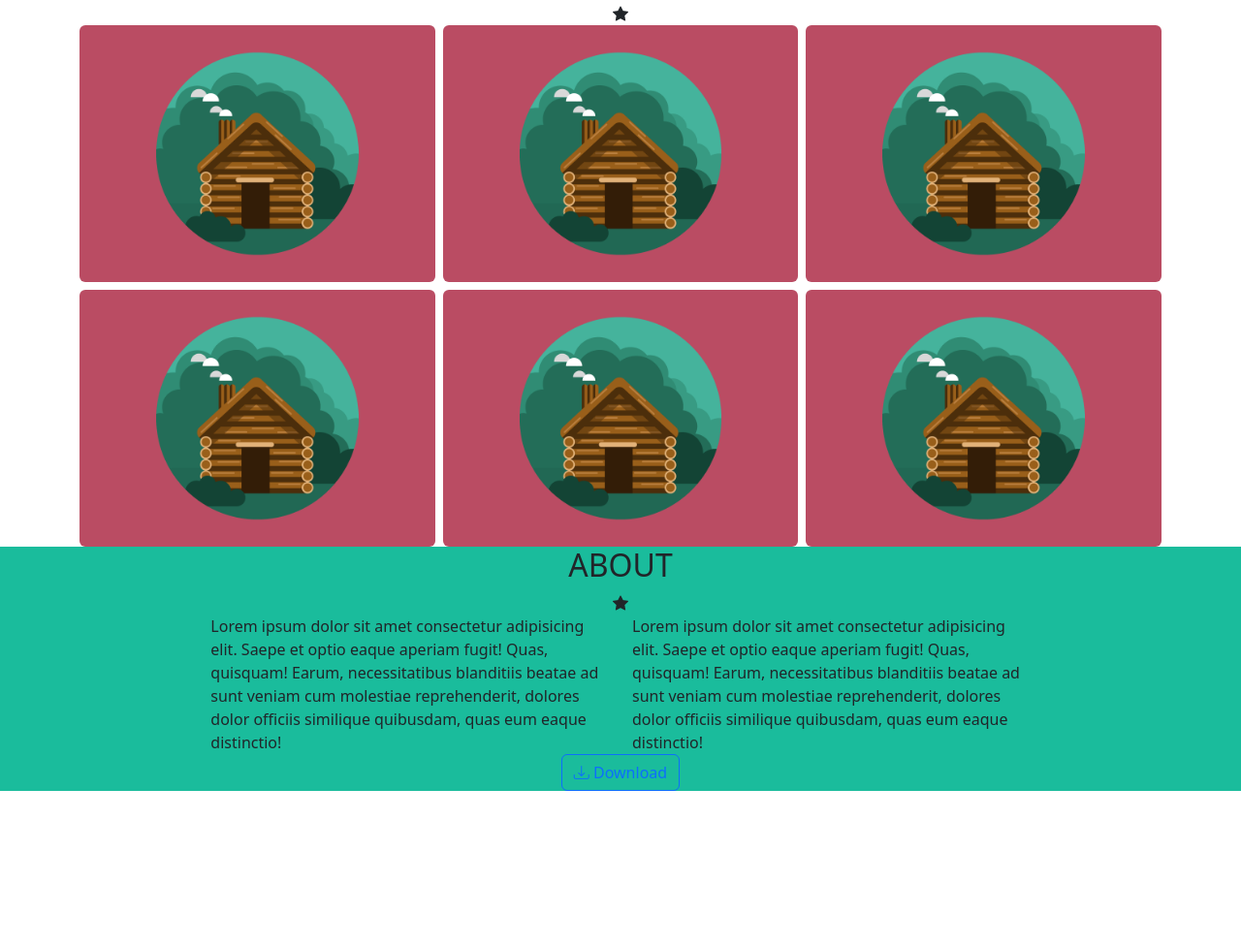
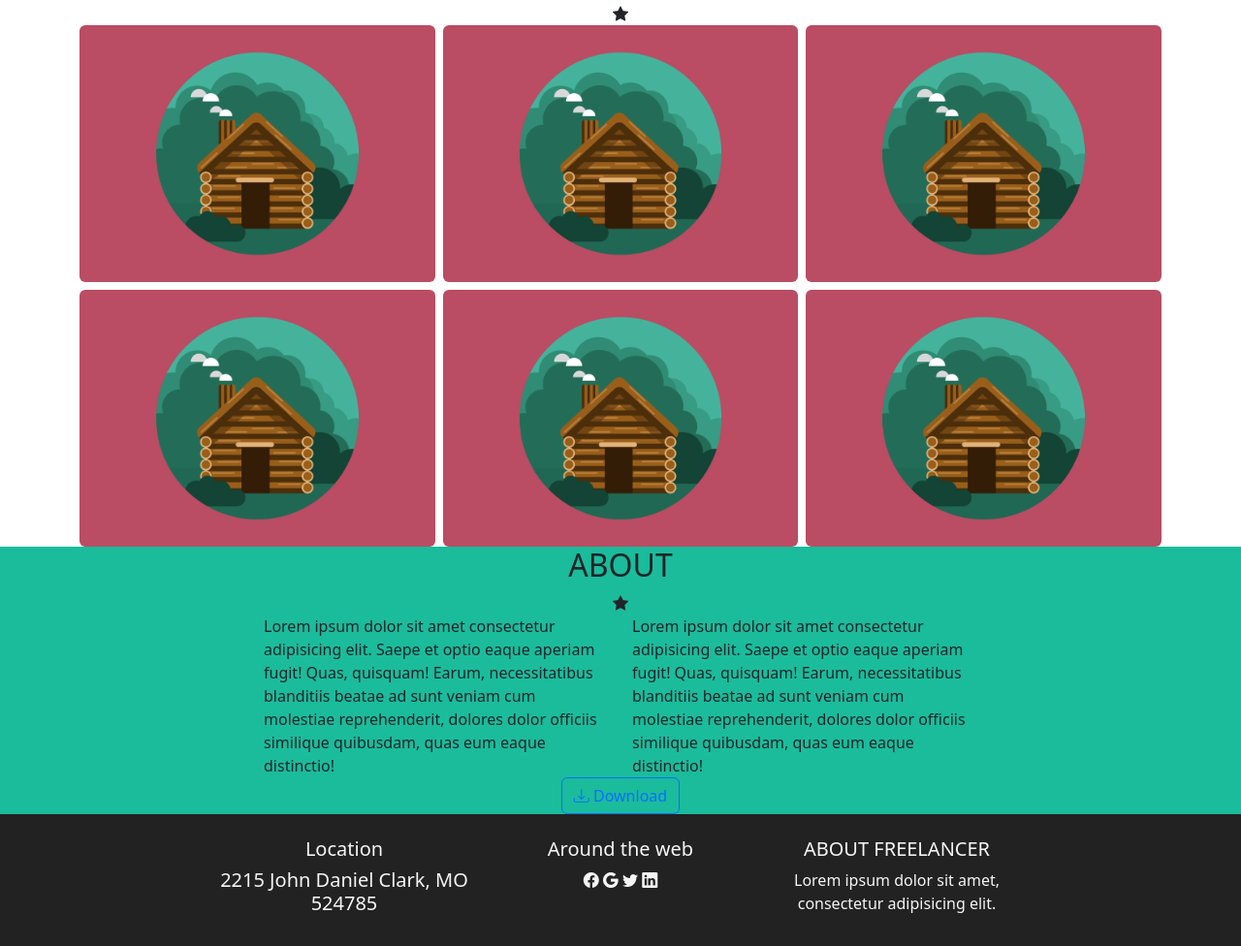
Before and after one commit to pyroYV/html-css-bootstrap-freelancer, a plain HTML site: page index.html in a window 1280 px wide. Shown: the part 433-1409 px from the top of the page at 97% size. Before the commit the page ends 1249 px from the top, so only its background shows below. Drawn offline with nearby package versions, Linux system fonts and the light colour scheme.

Commit message:
footer funzionante

```diff
--- a/index.html
+++ b/index.html
@@ -74,7 +74,7 @@
         </section>
 
         <section class="main-color">
-            <div class="row">
+
                 <div class="container">
                     <div class="row justify-content-center">
                         <div class="col-4 text-center">
@@ -96,6 +96,46 @@
                         </div>
                     </div>
                 </div>
+
+        </section>
+
+        <section class="sec-color t-white p-4">
+            <div class="container">
+                <div class="row justify-content-center">
+                    <div class="col-10 col-sm-3 col-lg-3">
+                        <div class="row justify-content-center text-center">
+                            <h5>Location</h5>
+                        </div>
+                        <div class="row justify-content-center text-center">
+                            <h5>2215 John Daniel Clark, MO 524785</h5>
+                        </div>
+                    </div>
+
+                    <div class="col-10 col-sm-3 col-lg-3">
+                        <div class="row justify-content-center text-center">
+                            <h5>Around the web</h5>
+                        </div>
+                        <div class="row justify-content-center text-center">
+                            <div class="col-12">
+                                <i class="bi bi-facebook"></i>
+                                <i class="bi bi-google"></i>
+                                <i class="bi bi-twitter"></i>
+                                <i class="bi bi-linkedin"></i>
+                             </div>
+                        </div>
+                    </div>
+
+                    <div class="col-10 col-sm-3 col-lg-3">
+                        <div class="row justify-content-center text-center">
+                            <h5>ABOUT FREELANCER</h5>
+                        </div>
+                        <div class="row justify-content-center text-center">
+                            <div class="col-12">
+                                <SPAN>Lorem ipsum dolor sit amet, consectetur adipisicing elit.</SPAN>
+                             </div>
+                        </div>
+                    </div>
+                </div>
             </div>
         </section>
     </main>
--- a/style.css
+++ b/style.css
@@ -11,3 +11,7 @@
 .sec-color{
     background-color: var(--secondary-color);
 }
+
+.t-white{
+    color: whitesmoke;
+}
```
